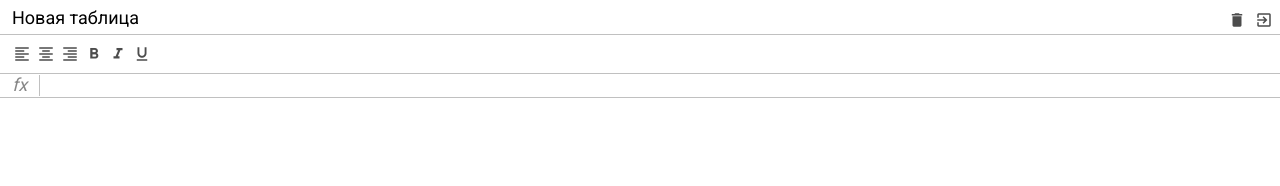
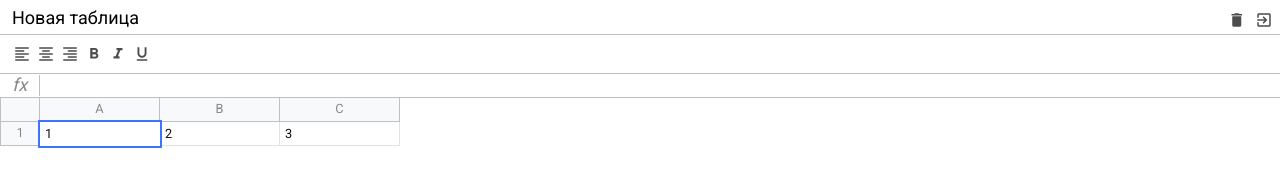
Before and after one commit to egereva/js-excel, a website built with webpack: page src/index.html in a window 1280 px wide. Built offline with nearby package versions, Linux system fonts and the light colour scheme.

Commit message:
завершение верстки

```diff
--- a/src/index.html
+++ b/src/index.html
@@ -54,6 +54,38 @@
         </div>
 
         <div class="excel__table">
+            <div class="row">
+                <div class="row-info">
+
+                </div>
+                <div class="row-data">
+                    <div class="column">
+                        A
+                    </div>
+                    <div class="column">
+                        B
+                    </div>
+                    <div class="column">
+                        C
+                    </div>
+                </div>
+            </div>
+            <div class="row">
+                <div class="row-info">
+                    1
+                </div>
+                <div class="row-data">
+                    <div class="cell selected" contenteditable>
+                        1
+                    </div>
+                    <div class="cell" contenteditable>
+                        2
+                    </div>
+                    <div class="cell" contenteditable>
+                        3
+                    </div>
+                </div>
+            </div>
 
         </div>
     </div>
--- a/src/index.js
+++ b/src/index.js
@@ -1,3 +1 @@
-import './scss/index.scss'
-
-console.log('test!')
+import './scss/index.scss';
--- a/src/scss/_variables.scss
+++ b/src/scss/_variables.scss
@@ -2,4 +2,6 @@ $header-height: 34px;
 $toolbar-height: 40px;
 $formula-height: 24px;
 $info-cell-width: 40px;
+$row-height: 24px;
+$cell-width: 120px;
 $border-color: #c0c0c0;
--- a/src/scss/index.scss
+++ b/src/scss/index.scss
@@ -20,4 +20,7 @@ body {
 .excel {
   position: relative;
   color: #888;
+  height: 100%;
+  min-width: 100%;
+  font-size: .8rem;
 }
--- a/src/scss/table.scss
+++ b/src/scss/table.scss
@@ -2,5 +2,66 @@
 @import "mixins";
 
 .excel__table {
+  position: absolute;
+  left: 0;
+  right: 0;
+  top: $header-height + $toolbar-height + $formula-height;
+  overflow-x: auto;
+  padding-bottom: 2px;
+
+  .row {
+    display: flex;
+    flex-direction: row;
+    min-height: 20px;
+    height: $row-height;
+  }
+
+  .row-info {
+    display: flex;
+    justify-content: center;
+    align-items: center;
+    min-width: $info-cell-width;
+    height: 100%;
+    border: 1px solid $border-color;
+    background: #f8f9fa;
+    border-top: none;
+  }
+
+  .row-data {
+    display: flex;
+
+  }
+
+  .column {
+    display: flex;
+    justify-content: center;
+    align-items: center;
+    background: #f8f9fa;
+    min-width: 40px;
+    width: $cell-width;
+    border: 1px solid $border-color;
+    height: 100%;
+    border-top: none;
+    border-left: none;
+  }
+
+  .cell {
+    min-width: 40px;
+    padding: 5px;
+    width: $cell-width;
+    height: 100%;
+    border: 1px solid #e2e3e3;
+    border-top: none;
+    border-left: none;
+    color: #111;
+    white-space: nowrap;
+    outline: none;
+
+    &.selected {
+      border: none;
+      outline: 2px solid #3c74ff;
+      z-index: 2;
+    }
+  }
 
 }
```
